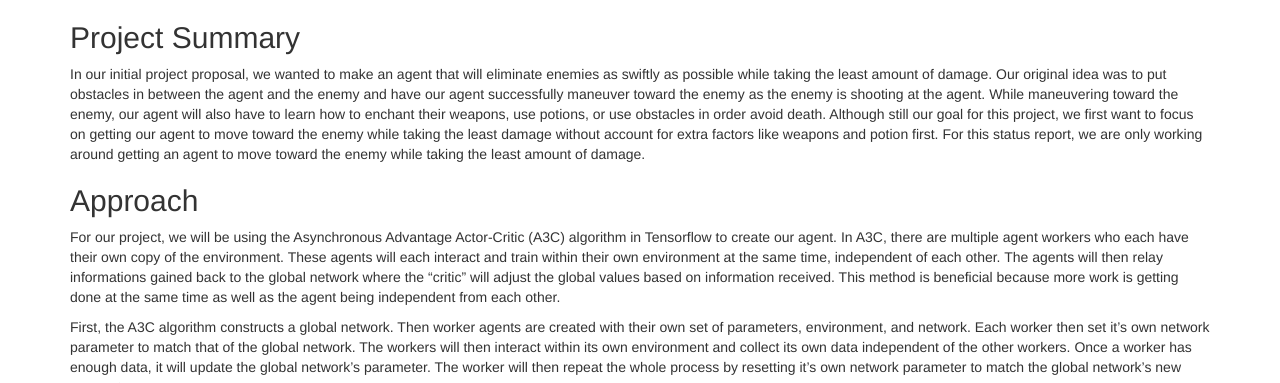
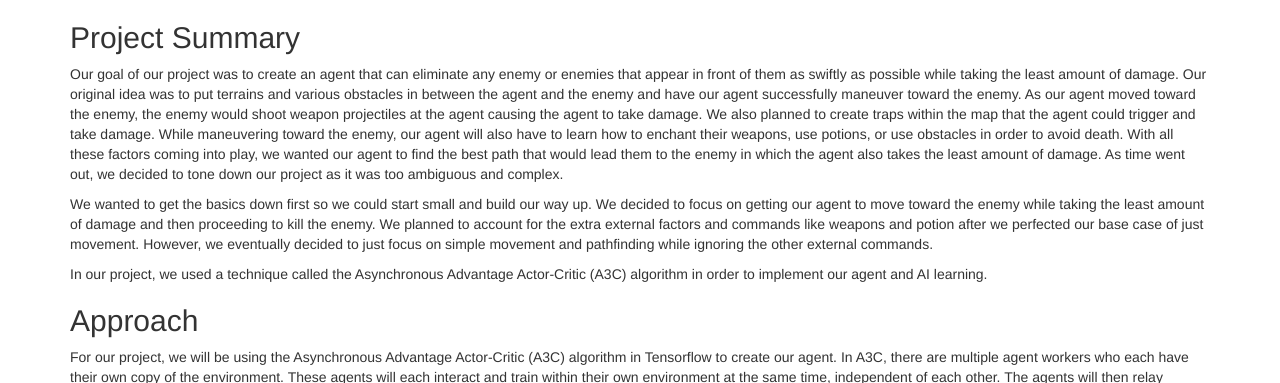
Before and after one commit to rama1997/GiveUsAnA, a Jekyll site: the page built from docs/final.md, in a window 1280 px wide and 900 px high, scrolled down 341 px, cut to the strip 194-577 px from the top of the window. Built offline with Jekyll 4.4.1, drawn with Linux system fonts in a browser that asks for light colours; formulas are drawn with MathJax 3.

Commit message:
Update final.md

```diff
--- a/docs/final.md
+++ b/docs/final.md
@@ -7,8 +7,14 @@ title:  Final Report
 ## Video
 <iframe width="560" height="315" src="https://www.youtube.com/embed/4VRJAiz9n3Q" frameborder="0" allow="accelerometer; autoplay; encrypted-media; gyroscope; picture-in-picture" allowfullscreen></iframe>
 
+
 ## Project Summary
-In our initial project proposal, we wanted to make an agent that will eliminate enemies as swiftly as possible while taking the least amount of damage. Our original idea was to put obstacles in between the agent and the enemy and have our agent successfully maneuver toward the enemy as the enemy is shooting at the agent. While maneuvering toward the enemy, our agent will also have to learn how to enchant their weapons, use potions, or use obstacles in order avoid death. Although still our goal for this project, we first want to focus on getting our agent to move toward the enemy while taking the least damage without account for extra factors like weapons and potion first. For this status report, we are only working around getting an agent to move toward the enemy while taking the least amount of damage.
+Our goal of our project was to create an agent that can eliminate any enemy or enemies that appear in front of them as swiftly as possible while taking the least amount of damage. Our original idea was to put terrains and various obstacles in between the agent and the enemy and have our agent successfully maneuver toward the enemy. As our agent moved toward the enemy, the enemy would shoot weapon projectiles at the agent causing the agent to take damage. We also planned to create traps within the map that the agent could trigger and take damage. While maneuvering toward the enemy, our agent will also have to learn how to enchant their weapons, use potions, or use obstacles in order to avoid death. With all these factors coming into play, we wanted our agent to find the best path that would lead them to the enemy in which the agent also takes the least amount of damage. As time went out, we decided to tone down our project as it was too ambiguous and complex.
+
+We wanted to get the basics down first so we could start small and build our way up. We decided  to focus on getting our agent to move toward the enemy while taking the least amount of damage and then proceeding to kill the enemy. We planned to account for the extra external factors and commands like weapons and potion after we perfected our base case of just movement. However, we eventually decided to just focus on simple movement and pathfinding while ignoring the other external commands.
+
+In our project, we used a technique called the Asynchronous Advantage Actor-Critic (A3C) algorithm in order to implement our agent and AI learning.
+
 
 ## Approach
 For our project, we will be using the Asynchronous Advantage Actor-Critic (A3C) algorithm in Tensorflow to create our agent. In A3C, there are multiple agent workers who each have their own copy of the environment. These agents will each interact and train within their own environment at the same time, independent of each other. The agents will then relay informations gained back to the global network where the "critic" will adjust the global values based on information received. This method is beneficial because more work is getting done at the same time as well as the agent being independent from each other.
@@ -34,10 +40,12 @@ $$Value Loss: L = Σ(R - V(s))²$$
 
 $$Policy Loss: L = -log(π(s)) * A(s) - β*H(π)$$
 
+
 ## Evaluation
 To measure the performance of our agent, we will use the metrics of agent health and the time to finish the mission (kill the enemy). The performance of our project will be measured by how much health the agent loses during it's course to reach the enemy and how fast the agent kills/reaches the enemy. As the agent gets better, the agent should be able to reach the enemy faster while taking less damage.
 
 In our project, we want the agent to get to the enemy location and kill them as quick as possible. We can see improvments based on how fast our agent actually gets to the enemy and kill them. We also want our agent to be able to take cover behind terrains or take paths that will remove them from the enemy's range of fire. We will evaluate this portion by looking at how much health our agent has lost at the end of the mission. As our agent gets better, it should be learning the shortest path to reach the enemy in order to have a fast mission clear time. This shortest path should also be the path that results in the least amount of damage taken by the agent.
+
 
 ## Resources Used
 Resources that were used in our project includes a technique called Asynchronous Advantage Actor Critic (A3C) algorithm in Tensorflow. Originally used in an environment for the game DOOM, we are trying to implement it into our Malmo environment. Links and information can be found below.
```
